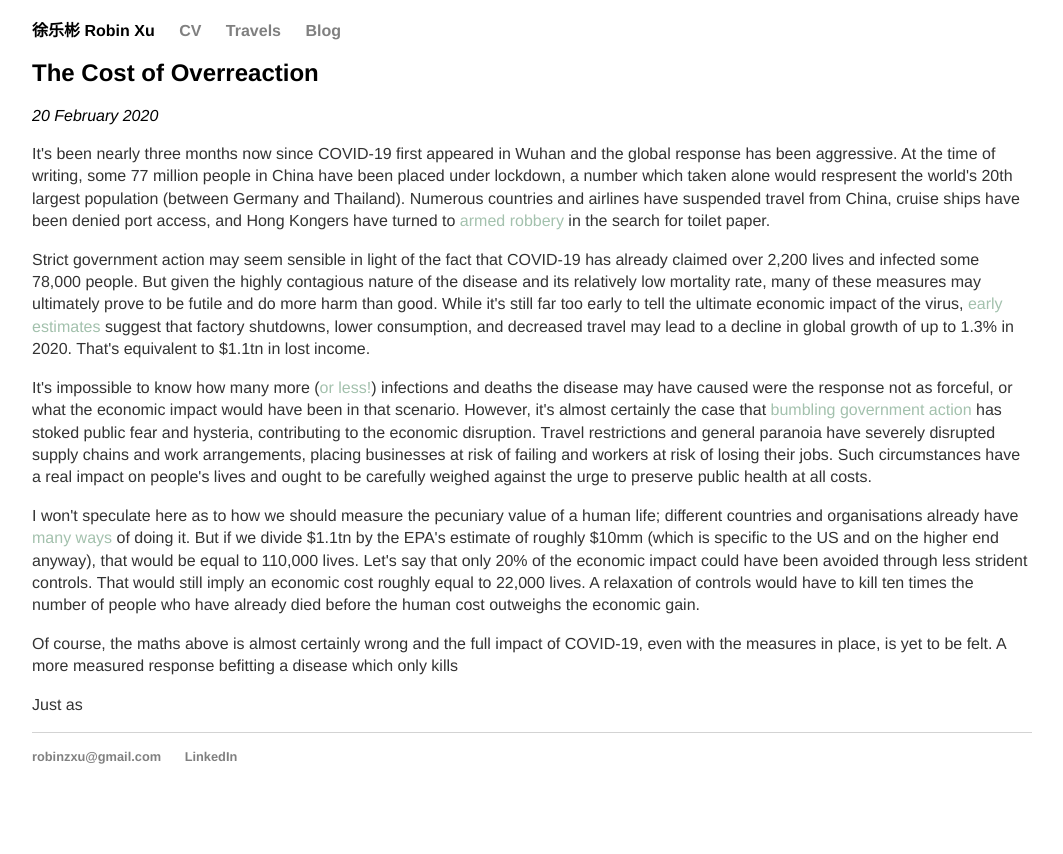
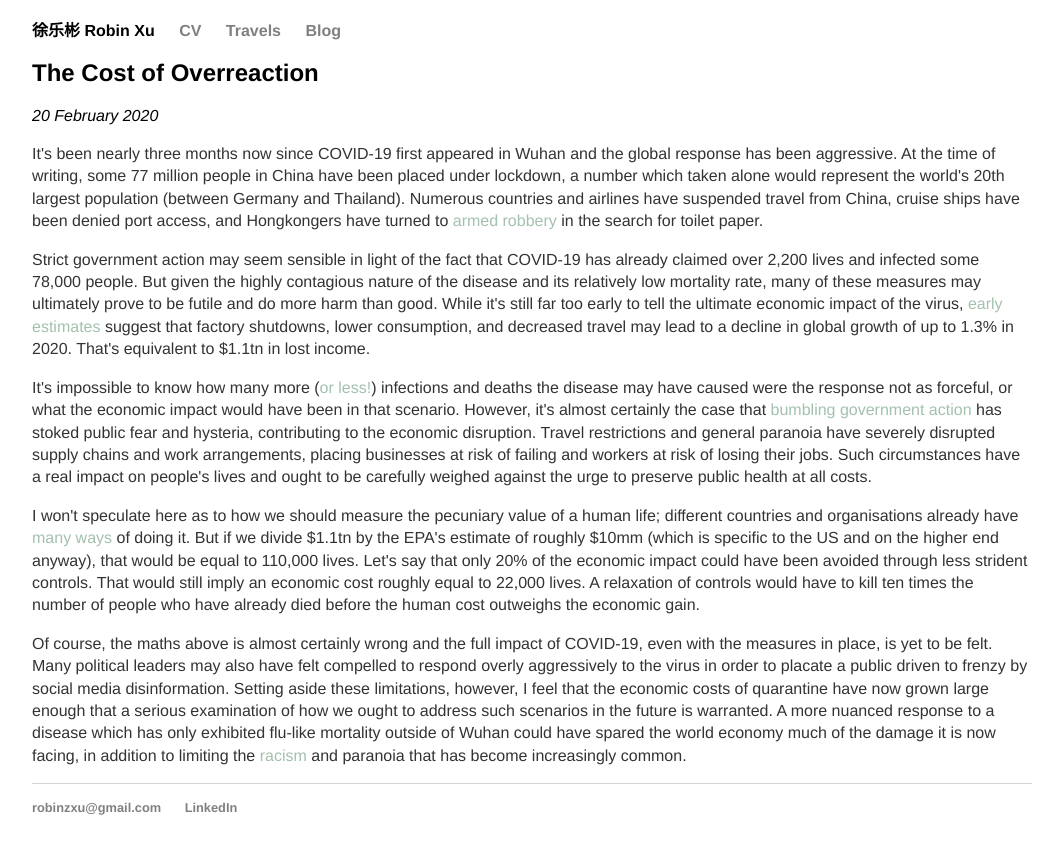
Before and after one commit to robinzxu/robinzxu.github.io, a Jekyll site: the page built from _posts/2020-02-20-the-cost-of-overreaction.md, in a window 1280 px wide. Shown: the top 854 px of the page, without its empty margins (108-1171 px from the left). Built offline with Jekyll 4.4.1, drawn with Linux system fonts in a browser that asks for light colours.

Commit message:
Update 2020-02-20-the-cost-of-overreaction.md

```diff
--- a/_posts/2020-02-20-the-cost-of-overreaction.md
+++ b/_posts/2020-02-20-the-cost-of-overreaction.md
@@ -4,7 +4,7 @@ title: "The Cost of Overreaction"
 date: 2020-02-20
 ---
 
-It\'s been nearly three months now since COVID-19 first appeared in Wuhan and the global response has been aggressive. At the time of writing, some 77 million people in China have been placed under lockdown, a number which taken alone would respresent the world\'s 20th largest population (between Germany and Thailand). Numerous countries and airlines have suspended travel from China, cruise ships have been denied port access, and Hong Kongers have turned to [armed robbery](https://www.scmp.com/news/hong-kong/law-and-crime/article/3050907/armed-gang-steals-hk1000-toilet-paper-coronavirus){:target="_blank" rel="noopener"} in the search for toilet paper.
+It\'s been nearly three months now since COVID-19 first appeared in Wuhan and the global response has been aggressive. At the time of writing, some 77 million people in China have been placed under lockdown, a number which taken alone would represent the world\'s 20th largest population (between Germany and Thailand). Numerous countries and airlines have suspended travel from China, cruise ships have been denied port access, and Hongkongers have turned to [armed robbery](https://www.scmp.com/news/hong-kong/law-and-crime/article/3050907/armed-gang-steals-hk1000-toilet-paper-coronavirus){:target="_blank" rel="noopener"} in the search for toilet paper.
 
 Strict government action may seem sensible in light of the fact that COVID-19 has already claimed over 2,200 lives and infected some 78,000 people. But given the highly contagious nature of the disease and its relatively low mortality rate, many of these measures may ultimately prove to be futile and do more harm than good. While it\'s still far too early to tell the ultimate economic impact of the virus, [early estimates](https://www.theguardian.com/world/2020/feb/19/coronavirus-could-cost-global-economy-1tn-in-lost-output){:target="_blank" rel="noopener"} suggest that factory shutdowns, lower consumption, and decreased travel may lead to a decline in global growth of up to 1.3% in 2020. That\'s equivalent to $1.1tn in lost income.
 
@@ -12,7 +12,4 @@ It\'s impossible to know how many more ([or less!](https://medium.com/@indica/ho
 
 I won\'t speculate here as to how we should measure the pecuniary value of a human life; different countries and organisations already have [many](https://onlinelibrary.wiley.com/doi/pdf/10.1002/psb.1562){:target="_blank" rel="noopener"} [ways](https://www.bloomberg.com/graphics/2017-value-of-life/){:target="_blank" rel="noopener"} of doing it. But if we divide $1.1tn by the EPA\'s estimate of roughly $10mm (which is specific to the US and on the higher end anyway), that would be equal to 110,000 lives. Let\'s say that only 20% of the economic impact could have been avoided through less strident controls. That would still imply an economic cost roughly equal to 22,000 lives. A relaxation of controls would have to kill ten times the number of people who have already died before the human cost outweighs the economic gain.
 
-Of course, the maths above is almost certainly wrong and the full impact of COVID-19, even with the measures in place, is yet to be felt.
-A more measured response befitting a disease which only kills
-
-Just as
+Of course, the maths above is almost certainly wrong and the full impact of COVID-19, even with the measures in place, is yet to be felt. Many political leaders may also have felt compelled to respond overly aggressively to the virus in order to placate a public driven to frenzy by social media disinformation. Setting aside these limitations, however, I feel that the economic costs of quarantine have now grown large enough that a serious examination of how we ought to address such scenarios in the future is warranted. A more nuanced response to a disease which has only exhibited flu-like mortality outside of Wuhan could have spared the world economy much of the damage it is now facing, in addition to limiting the [racism](https://theconversation.com/coronavirus-the-latest-disease-to-fuel-mistrust-fear-and-racism-130853){:target="_blank" rel="noopener"} and paranoia that has become increasingly common.
```
